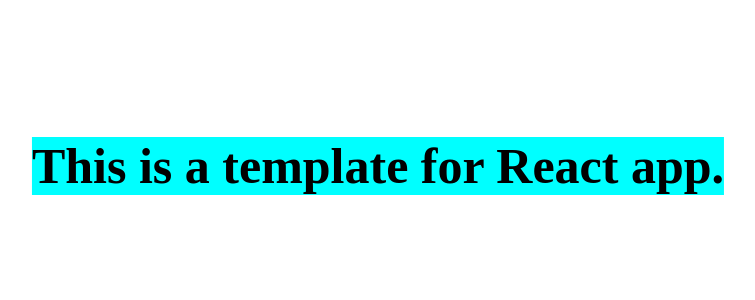
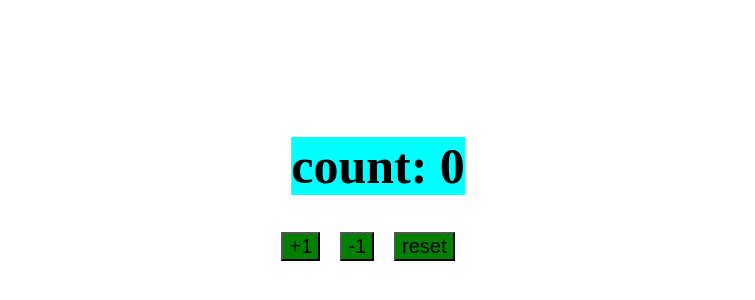
Before and after one commit to kazu-S-1110/React-Hook-practice, a React (Create React App) app in the folder react-hooks-practice/: page / in a window 1280 px wide. Shown: the part 234-534 px from the top of the page, without its empty margins (262-1017 px from the left). Built offline with nearby package versions, Linux system fonts and the light colour scheme.

Commit message:
Learn useState

```diff
--- a/react-hooks-practice/src/App.js
+++ b/react-hooks-practice/src/App.js
@@ -1,12 +1,20 @@
-import React from 'react';
-import styled, { isStyledComponent } from "styled-components";
-
+import React, { useState } from 'react';
+import styled from "styled-components";
 
 const App = () => {
+  const [count, setCount] = useState(0)
+  const increment = () => setCount(count + 1)
+  const decrement = () => setCount(count - 1)
+  const reset = () => setCount(0)
   return (
-    <Title>
-      This is a template for React app.
-    </Title>
+    <>
+      <Title>count: {count}</Title>
+      <Container>
+        <Button onClick={increment}>+1</Button>
+        <Button onClick={decrement}>-1</Button>
+        <Button onClick={reset}>reset</Button>
+      </Container>
+    </>
   );
 }
 
@@ -20,6 +28,25 @@
   margin-right: -50%;
   transform:translate(-50%,-50%);
 `
+const Container = styled.div`
+  display:flex;
+  position:absolute;
+  width: 400px;
+  height: 100px;
+  top: 60%;
+  left:50%;
+  transform:translate(-50%,-50%);
+  /* outline:#000 solid 1px; */
+  justify-content:center;
+  align-items:center;
+`
+
+const Button = styled.button`
+  width: auto;
+  margin-right:20px;
+  background-color:green;
+  font-size:20px;
+`
 
 
 export default App;
```
